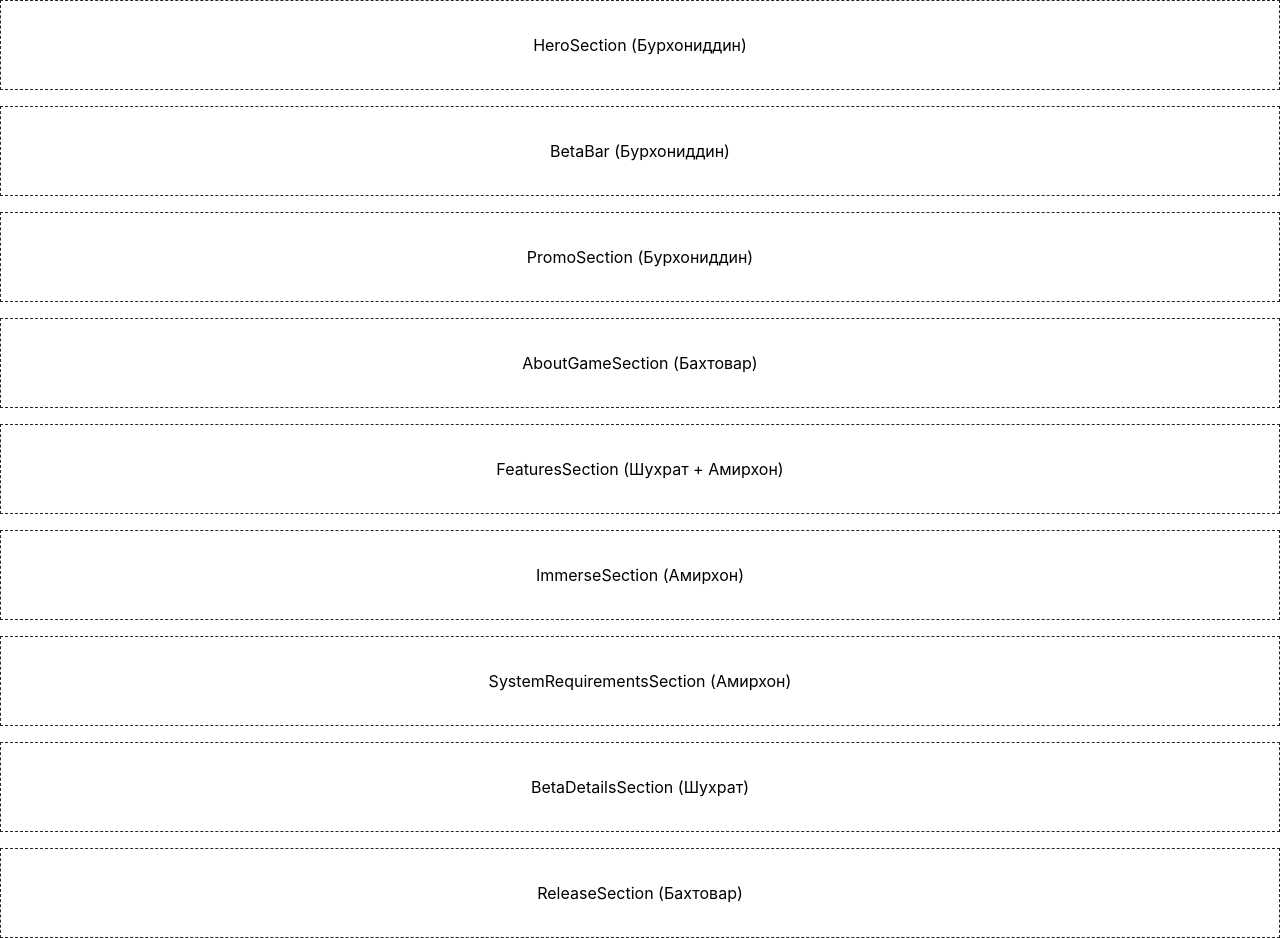
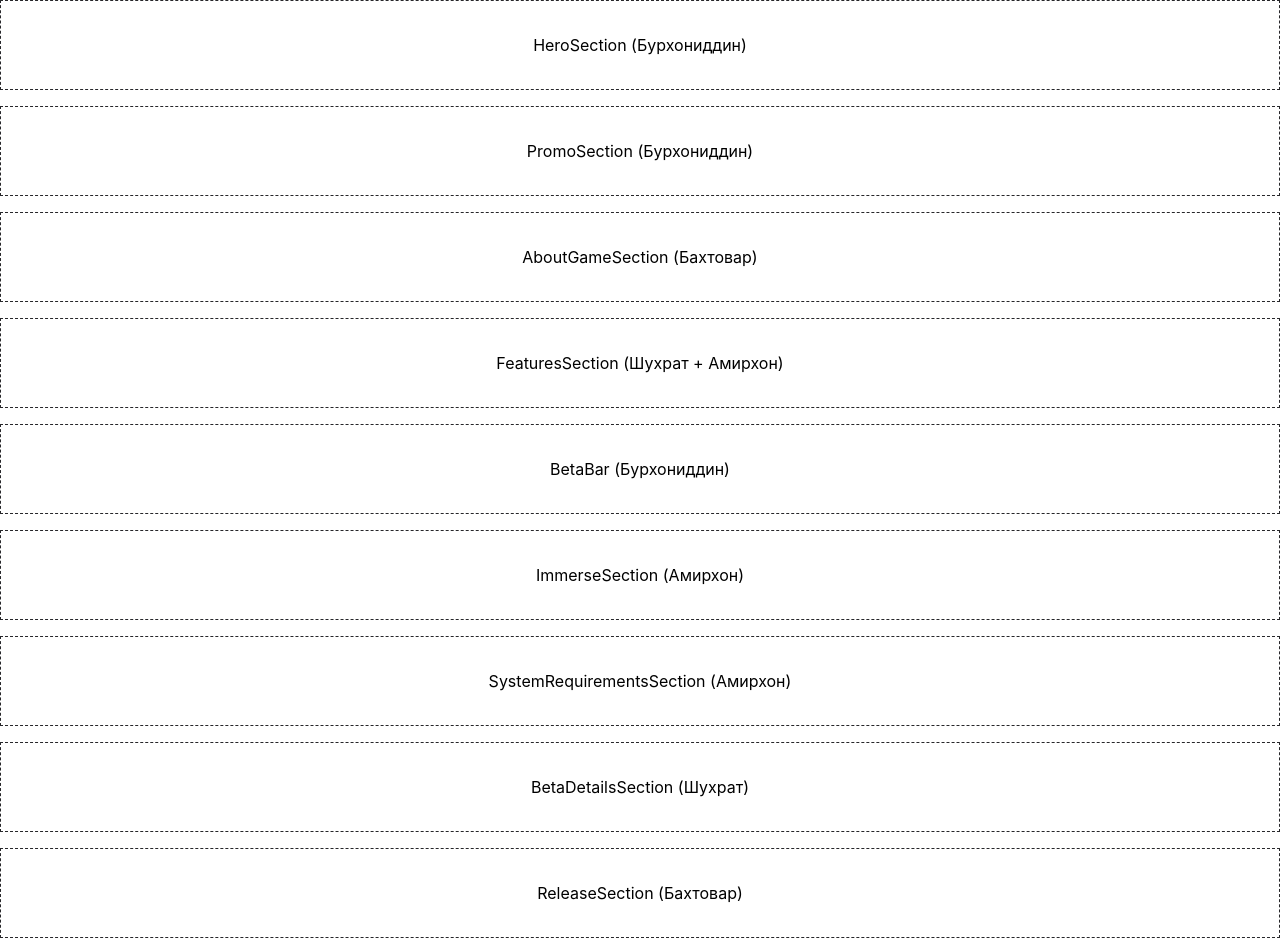
Before and after one commit to cozy-bit/dust-land, a React (Vite) app: page / in a window 1280 px wide. Built offline with nearby package versions, Linux system fonts and the light colour scheme.

Commit message:
refactor: move BetaBar directly above ImmerseSection

```diff
--- a/src/pages/HomePage.jsx
+++ b/src/pages/HomePage.jsx
@@ -1,8 +1,8 @@
 import { HeroSection } from '../components/sections/HeroSection';
-import { BetaBar } from '../components/sections/BetaBar';
 import { PromoSection } from '../components/sections/PromoSection';
 import { AboutGameSection } from '../components/sections/AboutGameSection';
 import { FeaturesSection } from '../components/sections/FeaturesSection';
+import { BetaBar } from '../components/sections/BetaBar';
 import { ImmerseSection } from '../components/sections/ImmerseSection';
 import { SystemRequirementsSection } from '../components/sections/SystemRequirementsSection';
 import { BetaDetailsSection } from '../components/sections/BetaDetailsSection';
@@ -13,7 +13,6 @@ export const HomePage = () => {
     <div className="flex flex-col w-full gap-4">
       {/* 1. Бурхониддин */}
       <HeroSection />
-      <BetaBar />
       <PromoSection />
 
       {/* 2. Бахтовар */}
@@ -22,14 +21,17 @@ export const HomePage = () => {
       {/* 3. Шухрат + Амирхон */}
       <FeaturesSection />
 
-      {/* 4. Амирхон */}
+      {/* 4. Бурхониддин */}
+      <BetaBar />
+
+      {/* 5. Амирхон */}
       <ImmerseSection />
       <SystemRequirementsSection />
 
-      {/* 5. Шухрат */}
+      {/* 6. Шухрат */}
       <BetaDetailsSection />
 
-      {/* 6. Бахтовар */}
+      {/* 7. Бахтовар */}
       <ReleaseSection />
     </div>
   );
```
